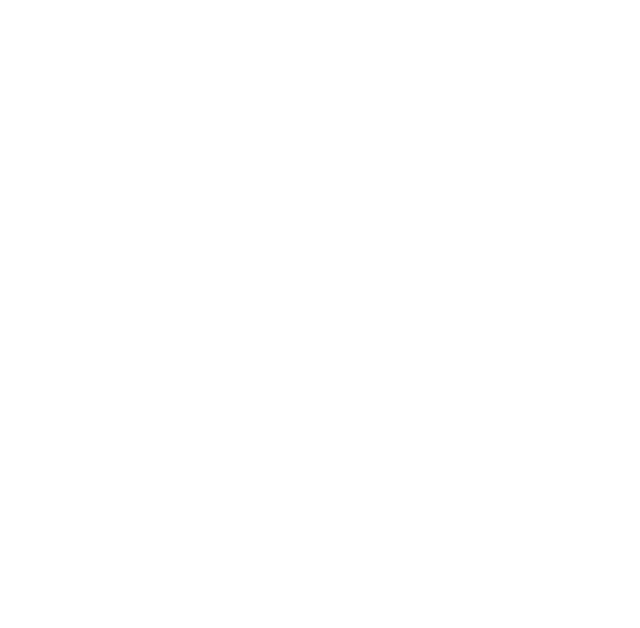
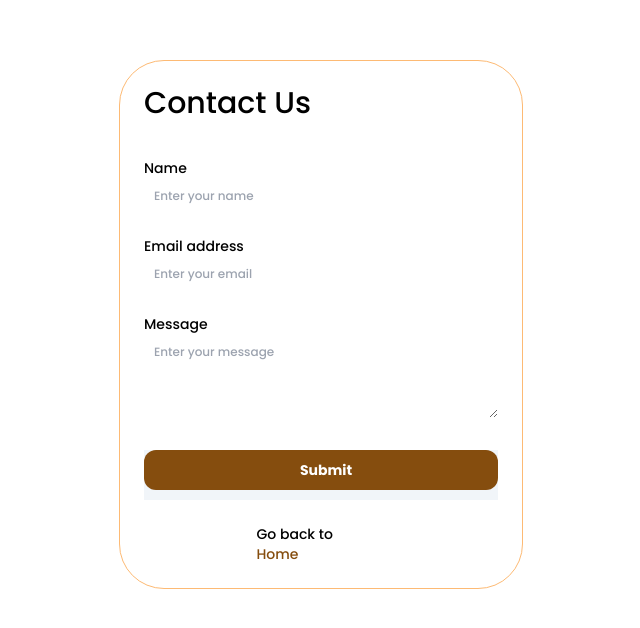
Before and after one commit to kanyi9/foodbridge-project, a React (Create React App) app: page /contact-us in a window 1280 px wide. Before the commit this address had no page. Shown: the part 116-744 px from the top of the page, without its empty margins (319-959 px from the left). Built offline with nearby package versions, Linux system fonts and the light colour scheme.

Commit message:
contact us form

```diff
--- a/src/App.css
+++ b/src/App.css
@@ -1,5 +1,10 @@
 @import url('https://fonts.googleapis.com/css2?family=Montserrat:ital,wght@0,100..900;1,100..900&family=Poppins:ital,wght@0,100;0,200;0,300;0,400;0,500;0,600;0,700;0,800;0,900;1,100;1,200;1,300;1,400;1,500;1,600;1,700;1,800;1,900&display=swap');
-
+@import 'tailwindcss/base';
+@import 'tailwindcss/components';
+@import 'tailwindcss/utilities';
+.html{
+  scroll-behavior: smooth;
+}
 body {
   font-family: 'Poppins', sans-serif;
 }
--- a/src/App.js
+++ b/src/App.js
@@ -5,6 +5,7 @@
 import Home from './components/Home';
 import LoginPage from './components/Login';
 import SignupPage from './components/SignUp';
+import ContactUs from './components/ContactUs';
 
 function App() {
   return (
@@ -14,6 +15,7 @@
         <Route exact path="/" element={<Home/>} />
         <Route path="/login" element={<LoginPage/>} />
         <Route path="/signup" element={<SignupPage/>} />
+        <Route path="/contact-us" element={<ContactUs/>} />
       </Routes>
  </div>
   );
--- /dev/null
+++ b/src/components/ContactUs.jsx
@@ -0,0 +1,74 @@
+import React from 'react';
+import { Link } from 'react-router-dom';
+
+function InputField({ label, placeholder, type = 'text', rows }) {
+  return (
+    <div className="flex flex-col mt-5 w-full font-medium min-h-[58px]">
+      <label className="gap-2.5 self-start text-sm text-black">
+        {label}
+      </label>
+      {type === 'textarea' ? (
+        <textarea
+          placeholder={placeholder}
+          rows={rows}
+          className="flex overflow-hidden gap-2.5 items-center py-2.5 pl-2.5 w-full text-xs rounded-xl max-w-[404px] min-h-[32px] text-zinc-300"
+          aria-label={label}
+        />
+      ) : (
+        <input
+          type={type}
+          placeholder={placeholder}
+          className="flex overflow-hidden gap-2.5 items-center py-2.5 pl-2.5 w-full text-xs rounded-xl max-w-[404px] min-h-[32px] text-zinc-300"
+          aria-label={label}
+        />
+      )}
+    </div>
+  );
+}
+
+// Button Component
+function Button({ text }) {
+  return (
+    <div className="flex flex-col pb-2.5 mt-8 bg-slate-100">
+      <button className="flex overflow-hidden justify-center gap-2.5 items-center py-2.5 pl-2.5 w-full bg-yellow-800 rounded-xl max-w-[404px] min-h-[32px]">
+        <span className="z-10 self-center mt-0 text-sm font-bold text-white">
+          {text}
+        </span>
+      </button>
+    </div>
+  );
+}
+
+// ContactUsForm Component
+function ContactUs() {
+  const inputFields = [
+    { label: 'Name', placeholder: 'Enter your name' },
+    { label: 'Email address', placeholder: 'Enter your email', type: 'email' },
+    { label: 'Message', placeholder: 'Enter your message', type: 'textarea', rows: 4 },
+  ];
+
+  return (
+    <main className="flex overflow-hidden flex-col justify-center items-center px-20 py-44 bg-white max-md:px-5 max-md:py-24">
+      <section className="flex flex-col pb-10 max-w-full w-[404px]">
+        <div className="flex gap-2.5 items-start pb-16">
+          <div className="flex flex-col min-w-[240px] w-[404px] p-6 border border-orange-300 rounded-[45px]">
+            <h1 className="gap-2.5 self-start text-3xl font-medium text-black min-h-[53px]">
+              Contact Us
+            </h1>
+            <form>
+              {inputFields.map((field, index) => (
+                <InputField key={index} {...field} />
+              ))}
+              <Button text="Submit" />
+            </form>
+            <p className="flex flex-col self-center mt-6 max-w-full text-sm font-medium text-black min-h-[23px] w-[129px]">
+              Go back to <Link to="/"><span className="text-yellow-800">Home</span></Link>
+            </p>
+          </div>
+        </div>
+      </section>
+    </main>
+  );
+}
+
+export default ContactUs;
--- a/src/components/Footer.jsx
+++ b/src/components/Footer.jsx
@@ -17,7 +17,7 @@
               <i className="fab fa-facebook"></i>
             </a>
             <a href="/" className="text-gray-300 hover:text-white">
-              <i className="fab fa-xing"></i>
+              <i className="fab fa-x-twitter"></i>
             </a>
             <a href="/" className="text-gray-300 hover:text-white">
               <i className="fab fa-pinterest"></i>
@@ -48,10 +48,10 @@
           <div>
             <h3 className="text-lg font-bold text-white">Contact</h3>
             <address className="mt-2 not-italic">
-              <p>660 Brooklyn Street, 88</p>
-              <p>New York</p>
+              <p>Address</p>
+              <p>Address</p>
               <p><a href="mailto:help@foodbridge.com" className="hover:text-white">help@foodbridge.com</a></p>
-              <p>222 888 0000</p>
+              <p>+254 7123456789</p>
             </address>
           </div>
         </div>
--- a/src/components/Header.jsx
+++ b/src/components/Header.jsx
@@ -14,7 +14,7 @@
           </div>
           <div className="flex gap-2 py-0.5 whitespace-nowrap items-center">
             <FontAwesomeIcon icon={faEnvelope} className="shrink-0 text-white" />
-            <div className="flex-auto">info@foodbridge.com</div>
+            <a href="mailto:help@foodbridge.com"><div className="flex-auto">info@foodbridge.com</div></a>
           </div>
         </div>
         <div className="flex flex-col justify-center px-10 py-3 bg-orange-300 max-md:px-5">
--- a/src/components/HeroSection.jsx
+++ b/src/components/HeroSection.jsx
@@ -5,9 +5,9 @@
 function HeroSection() {
   return (
     <section className="flex relative flex-col justify-center items-start px-20 py-80 mt-6 w-full min-h-[920px] max-md:px-5 max-md:py-24 max-md:max-w-full">
-      <img loading="lazy" src={heroBackground} alt="" className="object-cover absolute inset-0 size-full" />
+      <img loading="lazy" src={heroBackground} alt="" className="object-cover absolute inset-0 size-full opacity-70" />
       <div className="flex relative flex-col mb-0 max-w-full w-[754px] max-md:mb-2.5">
-        <h1 className="flex flex-col w-full text-8xl font-extrabold text-gray-700 leading-[97px] max-md:text-4xl max-md:leading-10">
+        <h1 className="flex flex-col w-full text-8xl font-extrabold text-yellow-800 leading-[97px] max-md:text-4xl max-md:leading-10">
           Become a Life Saver <br /> For Someone
         </h1>
         <div className="flex gap-4 items-start mt-8 max-w-full text-lg font-medium uppercase whitespace-nowrap w-[305px]">
--- a/src/components/Home.jsx
+++ b/src/components/Home.jsx
@@ -10,7 +10,7 @@
 
 function Home() {
   return (
-    <div className="flex flex-col pb-20 bg-white">
+    <div className="flex flex-col  bg-white">
       <Header />
       <Navigation />
       <HeroSection />
--- a/src/components/Navigation.jsx
+++ b/src/components/Navigation.jsx
@@ -38,7 +38,6 @@
         <div className="flex flex-col md:flex-row md:items-center">
           {navItems.map((item, index) => {
             const isActive = location.pathname === `/${item.toLowerCase().replace(/\s+/g, '-')}`;
-            const anchorName = item.toLowerCase().replace(/\s+/g, '-');
             if (item === 'Events') {
               return (
                 <button
@@ -49,15 +48,21 @@
                   {item}
                 </button>
               );
+            } else if (item === 'Contact Us') {
+              return (
+                <Link
+                  key={index}
+                  to="/contact-us"
+                  className={`block px-3 py-2 text-lg font-medium border-b-2 transition-colors duration-300 ${isActive ? 'text-orange-500 border-orange-500' : 'text-gray-700 hover:text-gray-900 hover:border-gray-900'}`}
+                >
+                  {item}
+                </Link>
+              );
             } else {
               return (
                 <Link
                   key={index}
                   to={`/${item.toLowerCase().replace(/\s+/g, '-')}`}
-                  onClick={(e) => {
-                    e.preventDefault();
-                    scrollToAnchor(anchorName);
-                  }}
                   className={`block px-3 py-2 text-lg font-medium border-b-2 transition-colors duration-300 ${isActive ? 'text-orange-500 border-orange-500' : 'text-gray-700 hover:text-gray-900 hover:border-gray-900'}`}
                 >
                   {item}
--- a/src/components/SignUp.jsx
+++ b/src/components/SignUp.jsx
@@ -65,12 +65,9 @@
                 <InputField key={index} {...field} />
               ))}
               <div className="flex gap-1.5 self-start mt-5 text-xs font-medium text-black">
-                <div className="flex shrink-0 self-start h-2.5 rounded-sm w-[9px]" />
-                <label>
-                  <input type="checkbox" className="sr-only" />
-                  <span>
-                    I agree to the <a href="/terms-and-conditions" className="underline">terms & policy</a>
-                  </span>
+                <input type="checkbox" className="h-4 w-4 rounded-sm border-gray-300 text-blue-600 focus:ring-blue-500" />
+                <label className="ml-2">
+                  I agree to the <a href="/terms-and-conditions" className="underline">terms & policy</a>
                 </label>
               </div>
               <Button text="Signup" />
@@ -84,7 +81,6 @@
             </div>
             <p className="flex flex-col self-center mt-6 max-w-full text-sm font-medium text-black min-h-[23px] w-[129px]">
               Have an account? <Link to = "/login"><span className="text-yellow-800">Sign In</span></Link>
-
             </p>
           </div>
         </div>
```
Also changed, not shown: src/components/Login.css (deleted, +0 -48 lines), src/components/Login.jsx (+4 -8 lines), src/images/contact-us.png (added), 1 other file (tests, documents, lock files or other folders).
